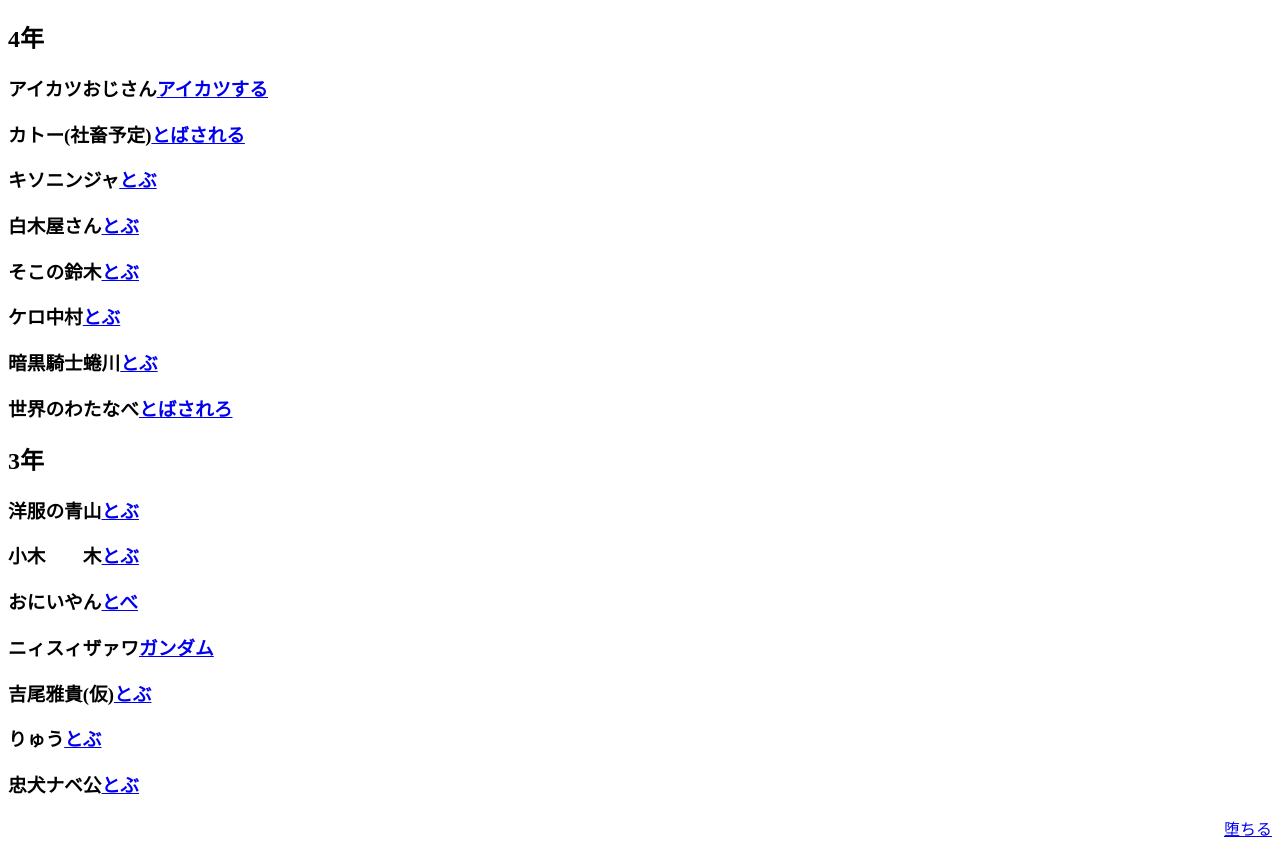
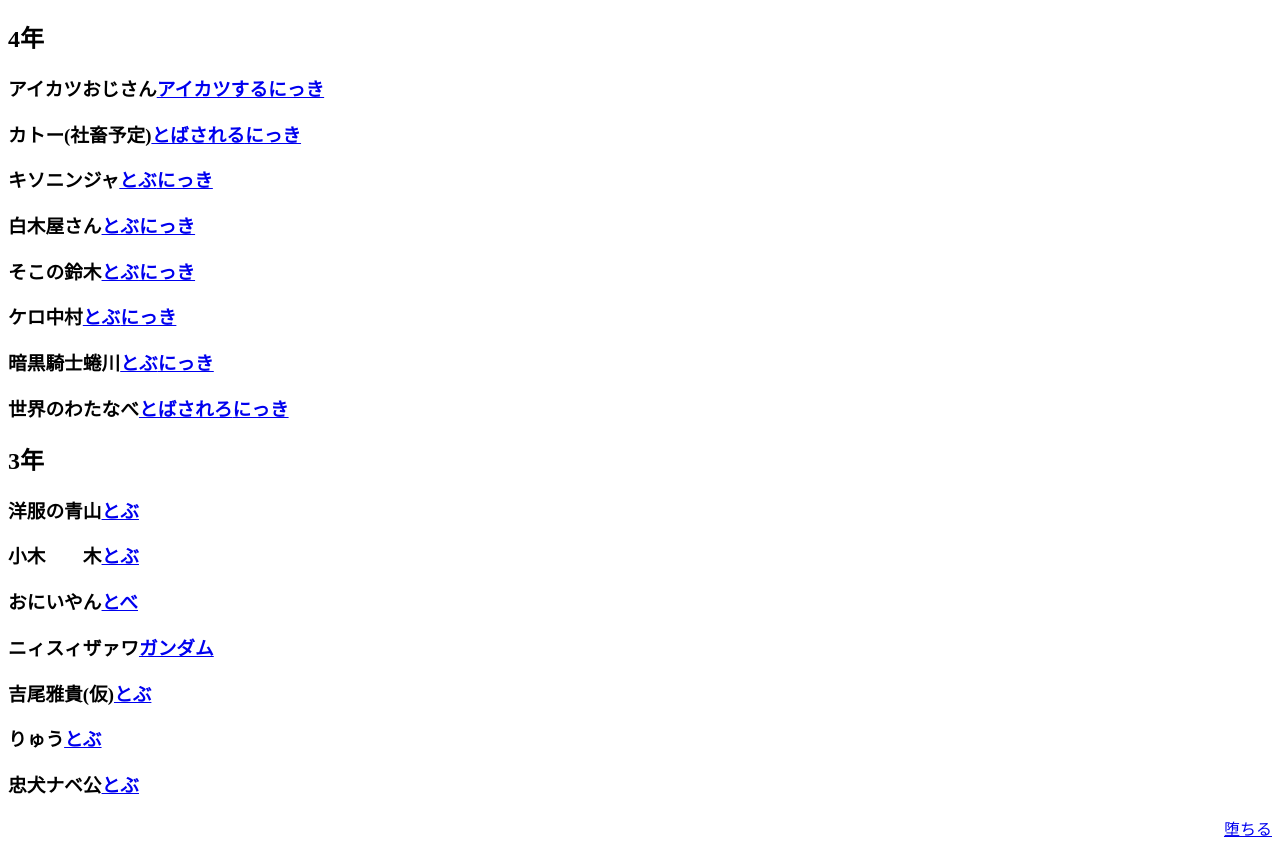
Before and after one commit to S-Fujii27/S-Fujii27.github.io, a plain HTML site: page link.html in a window 1280 px wide. Shown: the part 61-909 px from the top of the page. Drawn offline with Linux system fonts and the light colour scheme.

Commit message:
Update link.html

```diff
--- a/link.html
+++ b/link.html
@@ -8,14 +8,14 @@
   <h1>member</h1>
   <h2>4年</h2>
     <h3>
-      <p>アイカツおじさん<a href="ochi-taku.github.io">アイカツする</a><a href=""></a></p>
-      <p>カトー(社畜予定)<a href="fumi-kato.github.io">とばされる</a><a href=""></a></p>
-      <p>キソニンジャ<a href="kisoninja.github.io">とぶ</a><a href=""></a></p>
-      <p>白木屋さん<a href="michiko.github.io">とぶ</a><a href=""></a></p>
-      <p>そこの鈴木<a href="spatter.github.io">とぶ</a><a href=""></a></p>
-      <p>ケロ中村<a href="NMasaya.github.io">とぶ</a><a href=""></a></p>
-      <p>暗黒騎士蜷川<a href="ninagawataisuke.github.io">とぶ</a><a href=""></a></p>
-      <p>世界のわたなべ<a href="ken-nabe0823.github.io">とばされろ</a><a href=""></a></p>
+      <p>アイカツおじさん<a href="ochi-taku.github.io">アイカツする</a><a href="http://kkseminar.econ.nagoya-cu.ac.jp/ochiai/">にっき</a></p>
+      <p>カトー(社畜予定)<a href="fumi-kato.github.io">とばされる</a><a href="http://kkseminar.econ.nagoya-cu.ac.jp/kato/">にっき</a></p>
+      <p>キソニンジャ<a href="kisoninja.github.io">とぶ</a><a href="http://kkseminar.econ.nagoya-cu.ac.jp/kiso/">にっき</a></p>
+      <p>白木屋さん<a href="michiko.github.io">とぶ</a><a href="http://kkseminar.econ.nagoya-cu.ac.jp/shiraki/">にっき</a></p>
+      <p>そこの鈴木<a href="spatter.github.io">とぶ</a><a href="http://kkseminar.econ.nagoya-cu.ac.jp/suzuki/">にっき</a></p>
+      <p>ケロ中村<a href="NMasaya.github.io">とぶ</a><a href="http://kkseminar.econ.nagoya-cu.ac.jp/naamura/">にっき</a></p>
+      <p>暗黒騎士蜷川<a href="ninagawataisuke.github.io">とぶ</a><a href="http://kkseminar.econ.nagoya-cu.ac.jp/ninagawa/">にっき</a></p>
+      <p>世界のわたなべ<a href="ken-nabe0823.github.io">とばされろ</a><a href="http://kkseminar.econ.nagoya-cu.ac.jp/watanabe/">にっき</a></p>
     </h3>
   <h2>3年</h2>
     <h3>
```
